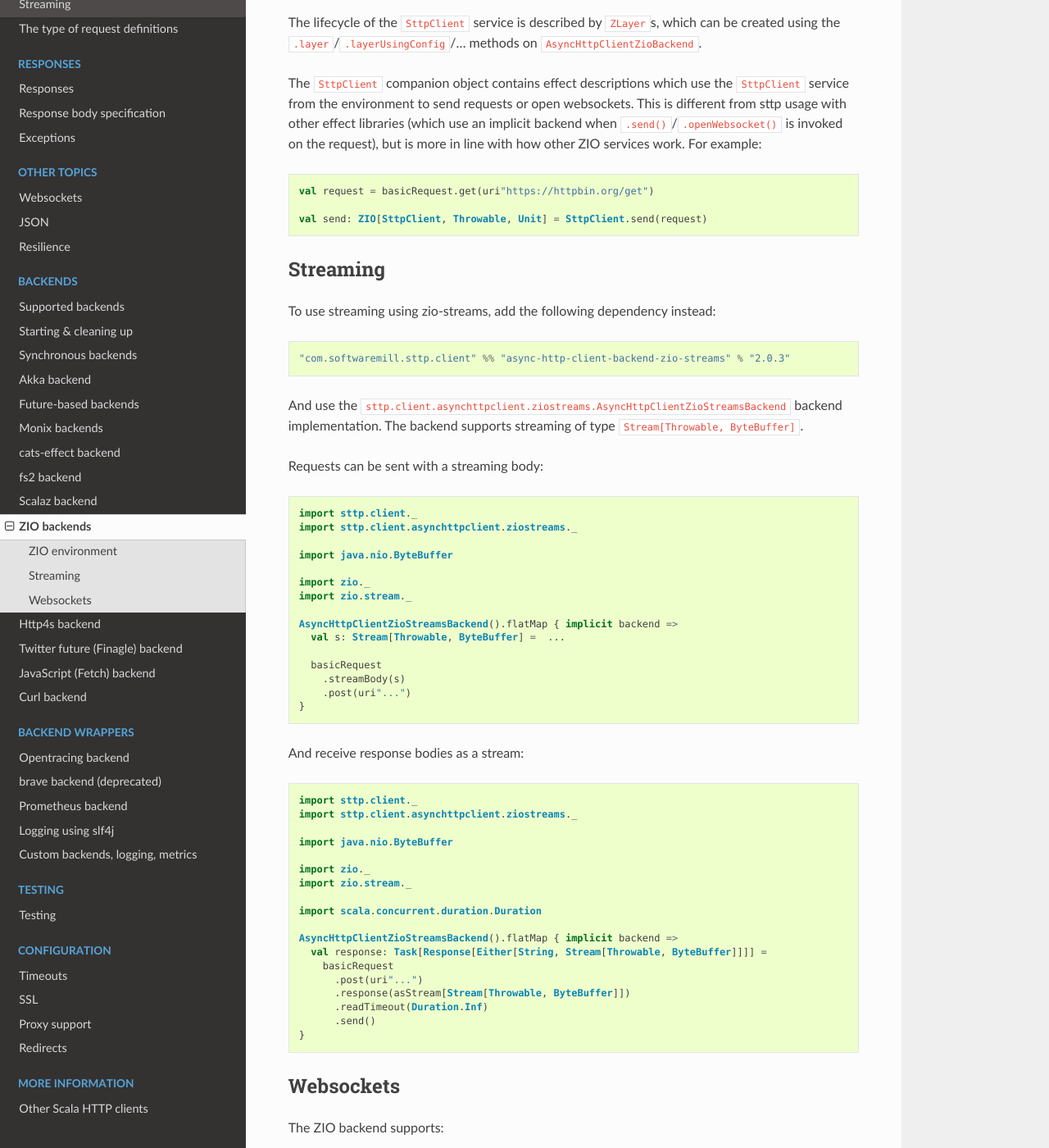
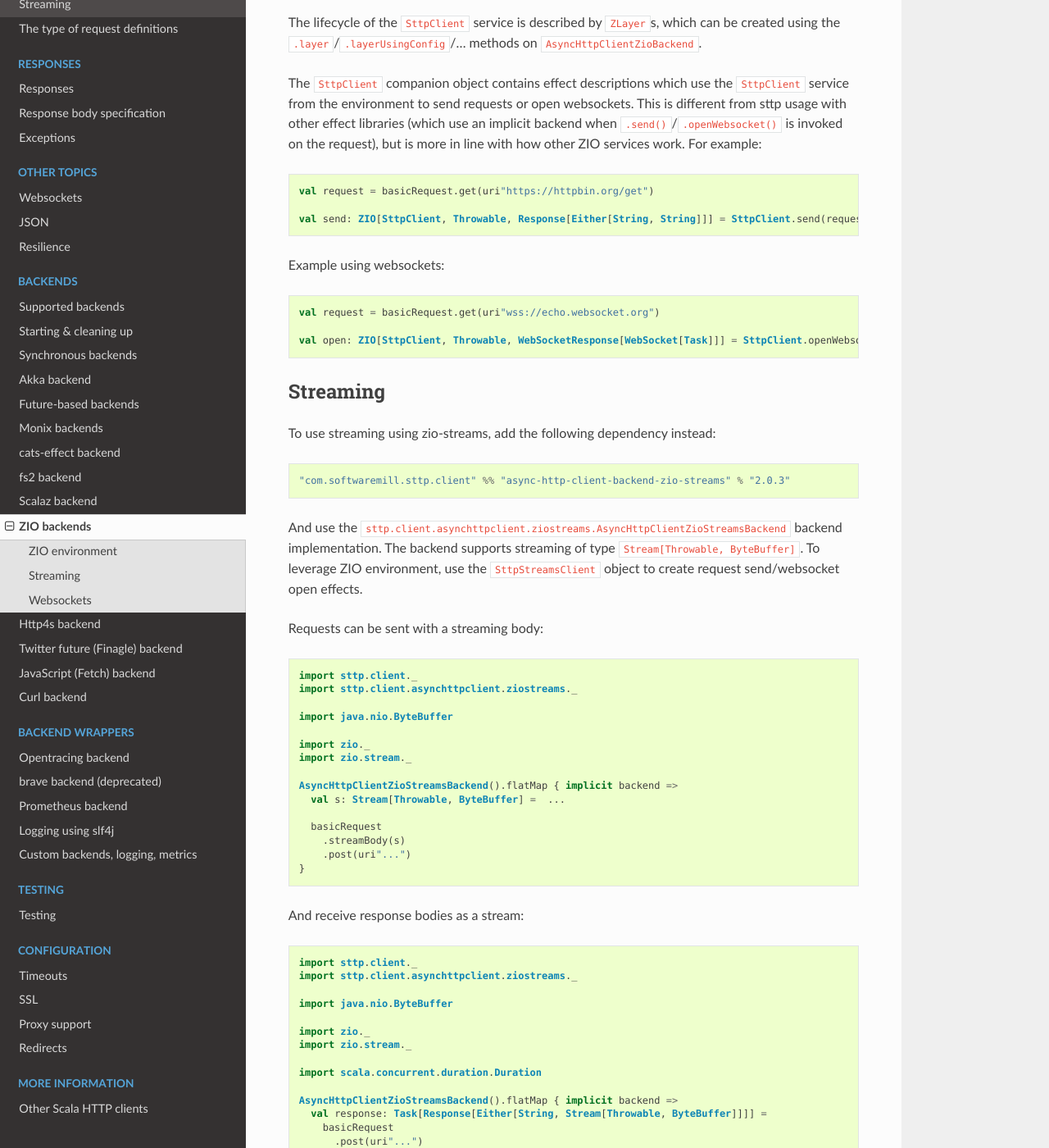
Before and after one commit to softwaremill/sttp, a Sphinx documentation site: the page built from docs/backends/zio.md, in a window 1280 px wide and 1400 px high, scrolled down 1202 px. Shown: the whole window at 82% size. Built offline with Sphinx 7.4.7 and the Read the Docs theme 2.0.0, drawn with Linux system fonts in a browser that asks for light colours; some of the changed text lies outside the part shown.

Commit message:
Improve ZIO environement interface, rename the streams version for clarity, improve docs

````diff
--- a/docs/backends/zio.md
+++ b/docs/backends/zio.md
@@ -52,7 +52,15 @@ The `SttpClient` companion object contains effect descriptions which use the `St
 ```scala
 val request = basicRequest.get(uri"https://httpbin.org/get")
 
-val send: ZIO[SttpClient, Throwable, Unit] = SttpClient.send(request)
+val send: ZIO[SttpClient, Throwable, Response[Either[String, String]]] = SttpClient.send(request)
+```
+
+Example using websockets:
+
+```scala
+val request = basicRequest.get(uri"wss://echo.websocket.org")
+
+val open: ZIO[SttpClient, Throwable, WebSocketResponse[WebSocket[Task]]] = SttpClient.openWebsocket(request)
 ```
 
 ## Streaming
@@ -63,7 +71,7 @@ To use streaming using zio-streams, add the following dependency instead:
 "com.softwaremill.sttp.client" %% "async-http-client-backend-zio-streams" % "2.0.3"
 ```
 
-And use the `sttp.client.asynchttpclient.ziostreams.AsyncHttpClientZioStreamsBackend` backend implementation. The backend supports streaming of type `Stream[Throwable, ByteBuffer]`.
+And use the `sttp.client.asynchttpclient.ziostreams.AsyncHttpClientZioStreamsBackend` backend implementation. The backend supports streaming of type `Stream[Throwable, ByteBuffer]`. To leverage ZIO environment, use the `SttpStreamsClient` object to create request send/websocket open effects.
 
 Requests can be sent with a streaming body:
 
@@ -115,4 +123,6 @@ The ZIO backend supports:
 * high-level, "functional" websocket interface, through the `sttp.client.asynchttpclient.zio.ZioWebSocketHandler`
 * low-level interface by wrapping a low-level Java interface, `sttp.client.asynchttpclient.WebSocketHandler`
 
-See [websockets](../websockets.html) for details on how to use the high-level and low-level interfaces.
+See [websockets](../websockets.html) for details on how to use the high-level and low-level interfaces. Websockets
+opened using the `SttpClient.openWebsocket` and `SttpStreamsClient.openWebsocket` (leveraging ZIO environment) always
+use the high-level interface.
````
Also changed, not shown: 4 other files.
